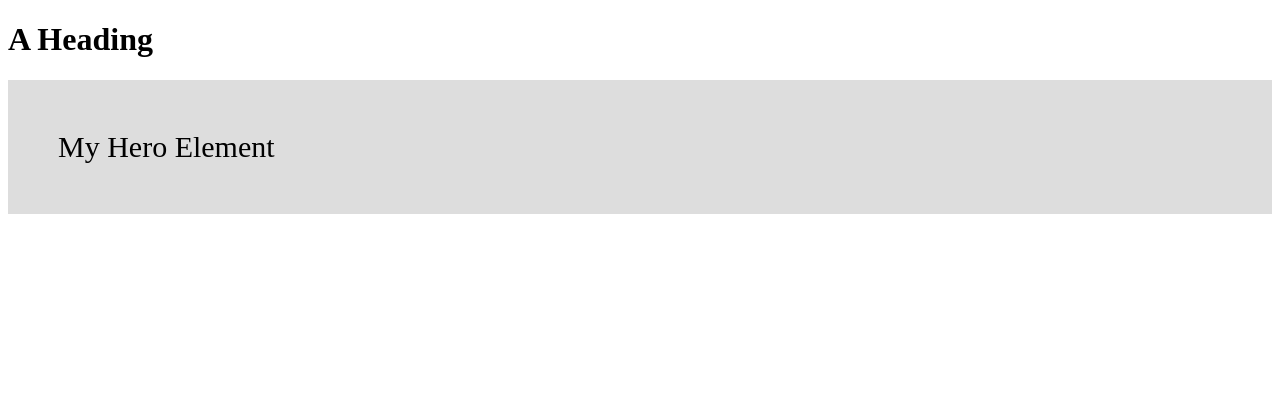
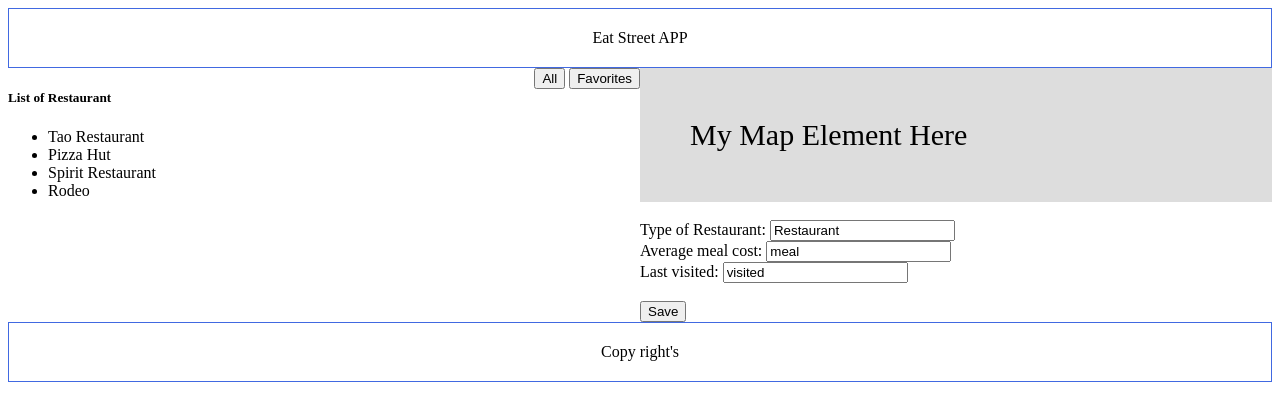
Before and after one commit to jayr211988/tesdakio, a website: page index.html in a window 1280 px wide. Drawn offline with Linux system fonts and the light colour scheme.

Commit message:
HTML format

```diff
--- a/index.html
+++ b/index.html
@@ -1,21 +1,83 @@
 <!DOCTYPE html>
 <html>
 <head>
-    <title>My Tesda</title>
-<script>document.createElement("myElement")</script>
+  <meta charset="UTF-8">
+  <title>Restaurant Finder App</title>
   <style>
-myElement {
+    section,header,nav,article,aside,footer {
+      display: block
+    }
+    header {
+      clear: both;
+      text-align: center;
+      padding: 20px 0;
+      border: 1px solid royalblue;
+    }
+    nav {
+      float: right;
+    }
+    map {
       display: block;
       background-color: #dddddd;
       padding: 50px;
       font-size: 30px;
     }
+    .left-section {
+      float: left;
+      width: 50%;
+    }
+    .right-section {
+      float: right;
+      width: 50%;
+    }
+    footer {
+      clear: both;
+      text-align: center;
+      padding: 20px 0;
+      border: 1px solid royalblue;
+    }
   </style>
 </head>
 <body>
 
-<h1>A Heading</h1>
-<myElement>My Hero Element</myElement>
+  <header>Eat Street APP</header>
 
+  <section class="left-section">
+    <nav>
+        <button>All</button>
+        <button>Favorites</button>
+    </nav>
+    <aside>
+      <h5>List of Restaurant</h5>
+      <ul>
+        <li>Tao Restaurant</li>
+        <li>Pizza Hut</li>
+        <li>Spirit Restaurant</li>
+        <li>Rodeo</li>
+      </ul>
+    </aside>
+  </section>
+
+  <section class="right-section">
+    <map>My Map Element Here</map>
+    <form action="/action_page.php">
+      <br>
+      Type of Restaurant:
+      <input type="text" name="firstname" value="Restaurant">
+      <br>
+      Average meal cost:
+      <input type="text" name="lastname" value="meal">
+      <br>
+      Last visited:
+      <input type="text" name="visited" value="visited"><br><br>
+      <input type="submit" value="Save">
+    </form>
+  </section>
+
+  <footer>Copy right's </footer>
+
+  <script>
+    document.createElement("map")
+  </script>
 </body>
 </html>
--- /dev/null
+++ b/notepad.txt
@@ -0,0 +1,4 @@
+Lesson 2: HTML5 Semantics
+ANS:
+
+1. E
```
Lines whose indentation alone changed are shown as unchanged.
